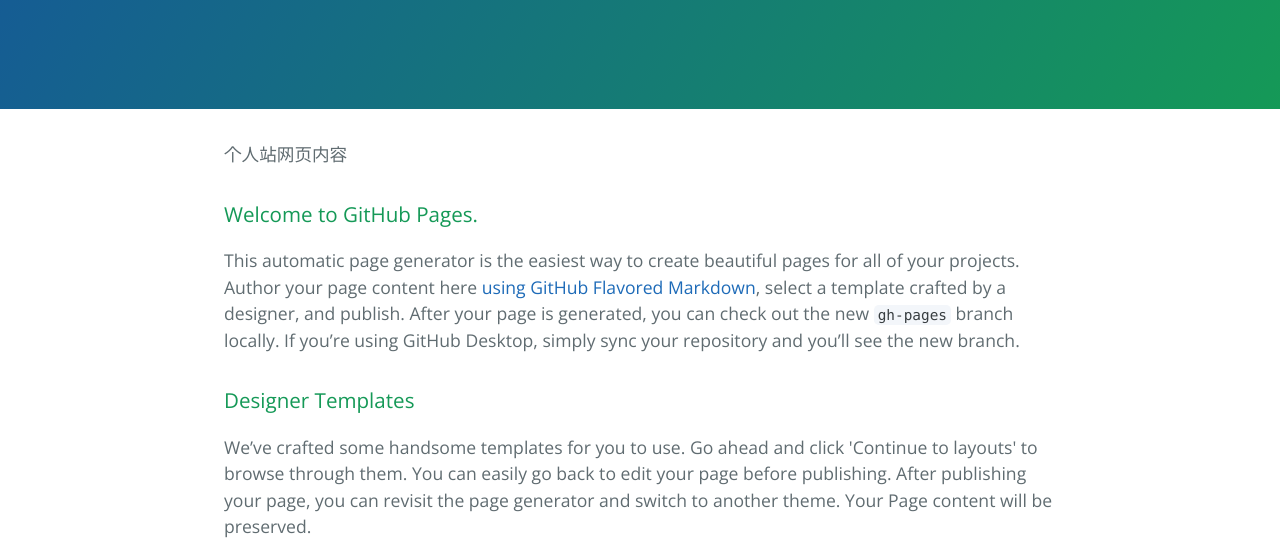
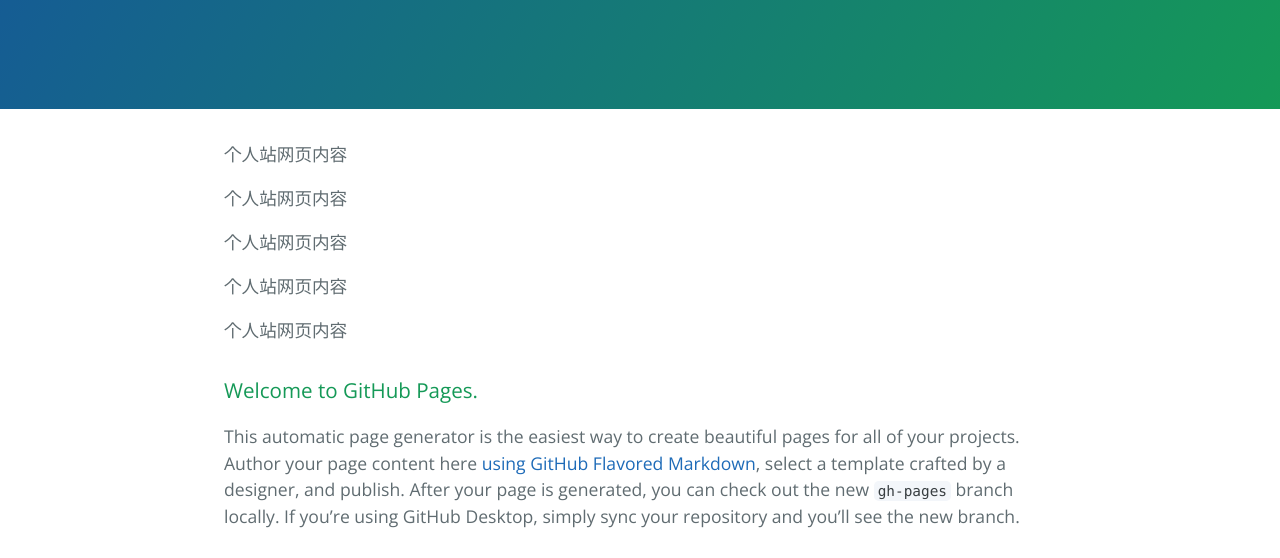
Before and after one commit to irwinphp/irwinphp.github.io, a plain HTML site: page index.html in a window 1280 px wide. Shown: the part 208-766 px from the top of the page. Drawn offline with nearby package versions, Linux system fonts and the light colour scheme.

Commit message:
第一次修改首页
修改首页

```diff
--- a/index.html
+++ b/index.html
@@ -17,7 +17,10 @@
 
     <section class="main-content">
       <p>个人站网页内容</p>
-
+      <p>个人站网页内容</p>
+      <p>个人站网页内容</p>
+      <p>个人站网页内容</p>
+      <p>个人站网页内容</p>
 <h3>
 <a id="welcome-to-github-pages" class="anchor" href="#welcome-to-github-pages" aria-hidden="true"><span aria-hidden="true" class="octicon octicon-link"></span></a>Welcome to GitHub Pages.</h3>
 
```
